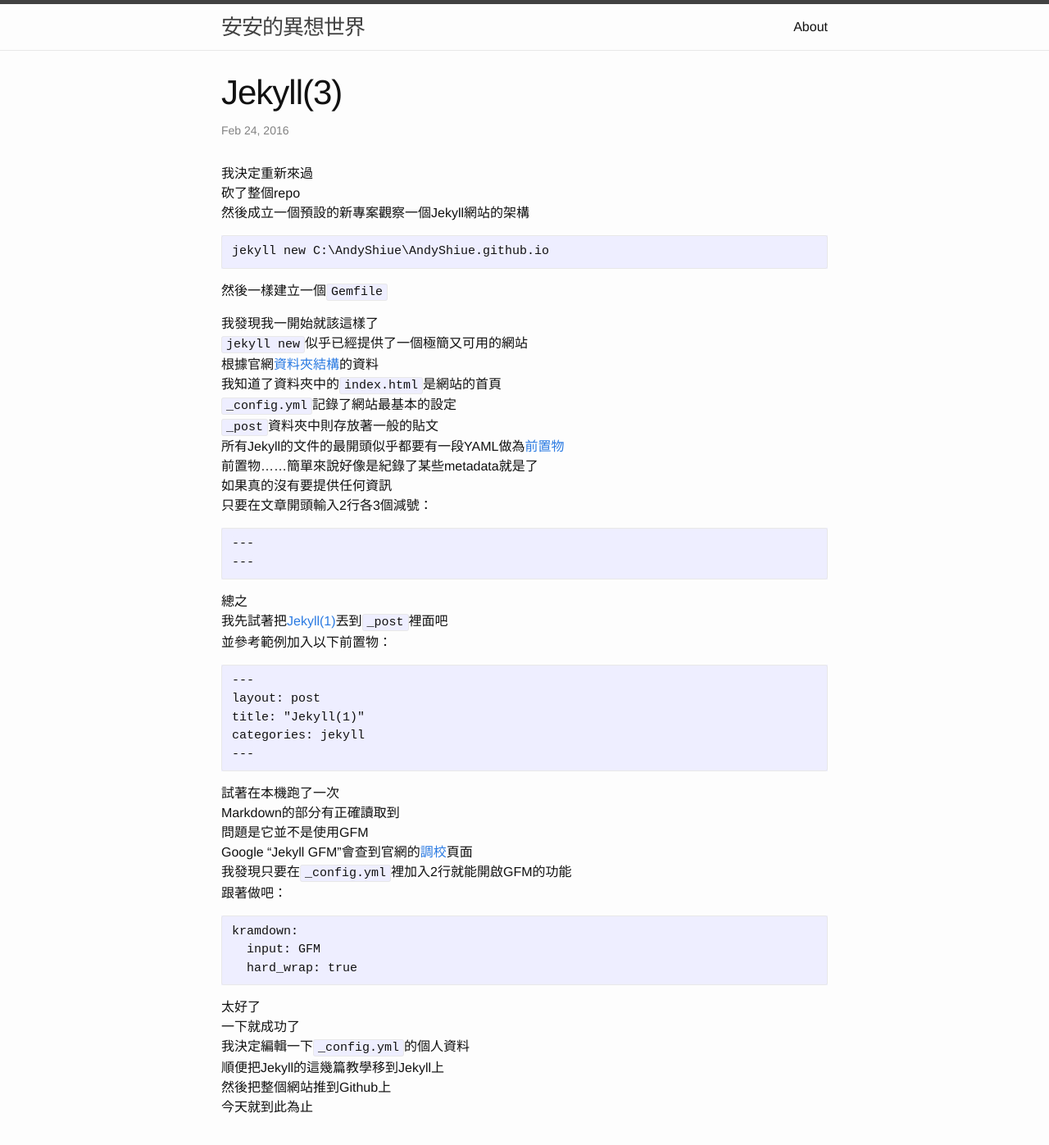
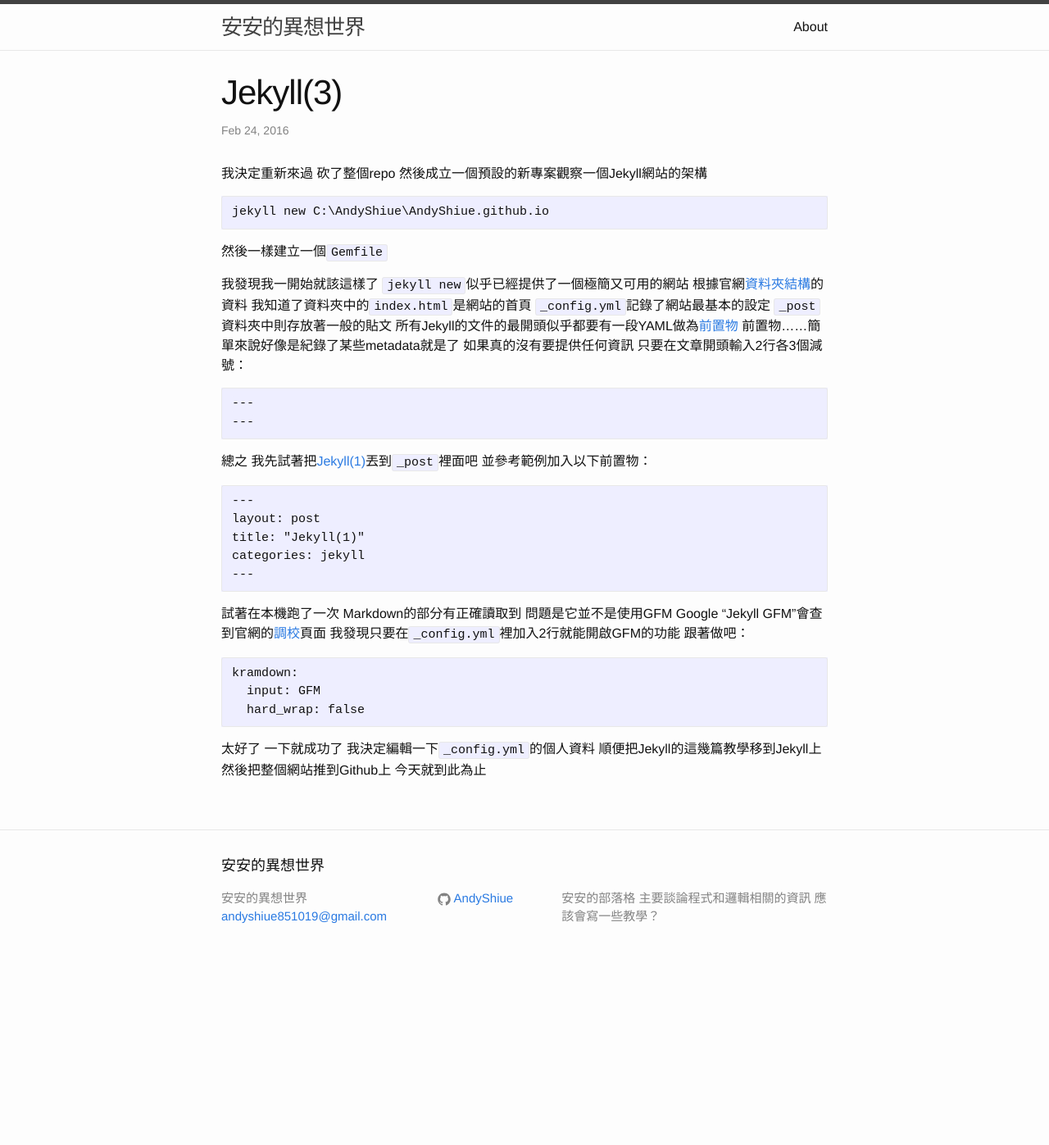
Before and after one commit to AndyShiue/AndyShiue.github.io, a Jekyll site: the page built from _posts/2016-02-24-jekyll-retry.md, in a window 1280 px wide and 1400 px high. Shown: the top 1397 px of the window at 82% size. Built offline with Jekyll 4.4.1, drawn with Linux system fonts in a browser that asks for light colours.

Commit message:
Set config to soft wrap again

````diff
--- a/_config.yml
+++ b/_config.yml
@@ -22,4 +22,4 @@
 
 kramdown:
   input: GFM
-  hard_wrap: true
+  hard_wrap: false
--- a/_posts/2016-02-24-jekyll-retry.md
+++ b/_posts/2016-02-24-jekyll-retry.md
@@ -54,7 +54,7 @@
 ```
 kramdown:
   input: GFM
-  hard_wrap: true
+  hard_wrap: false
 ```
 
 太好了
````
